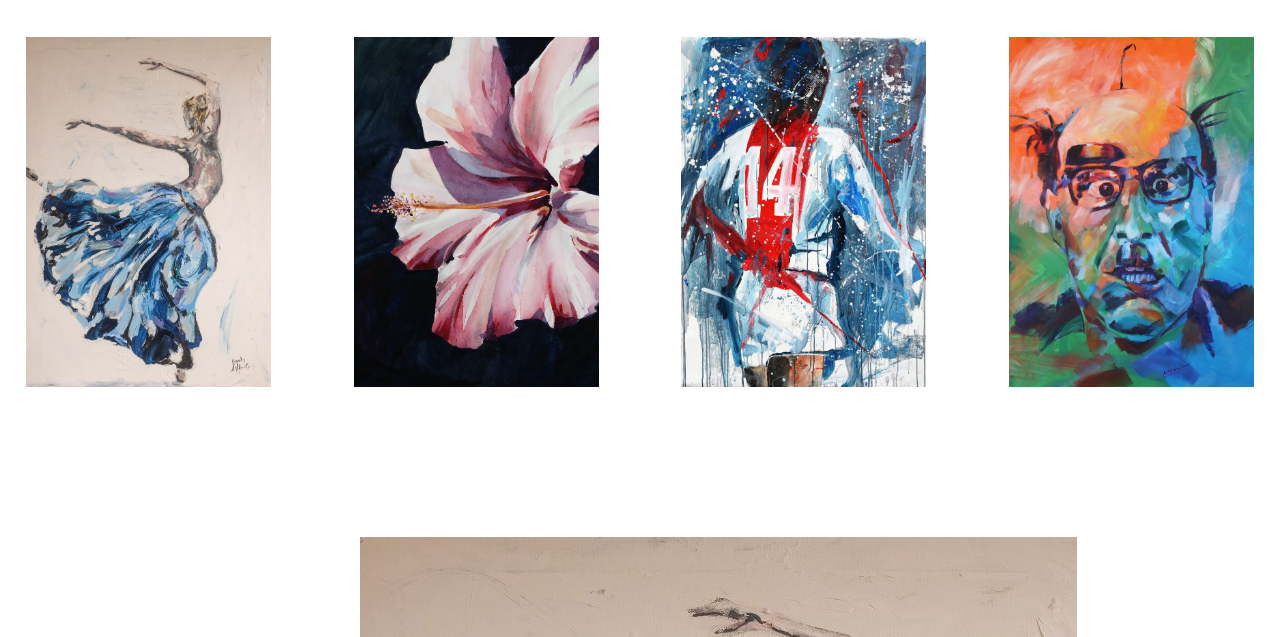
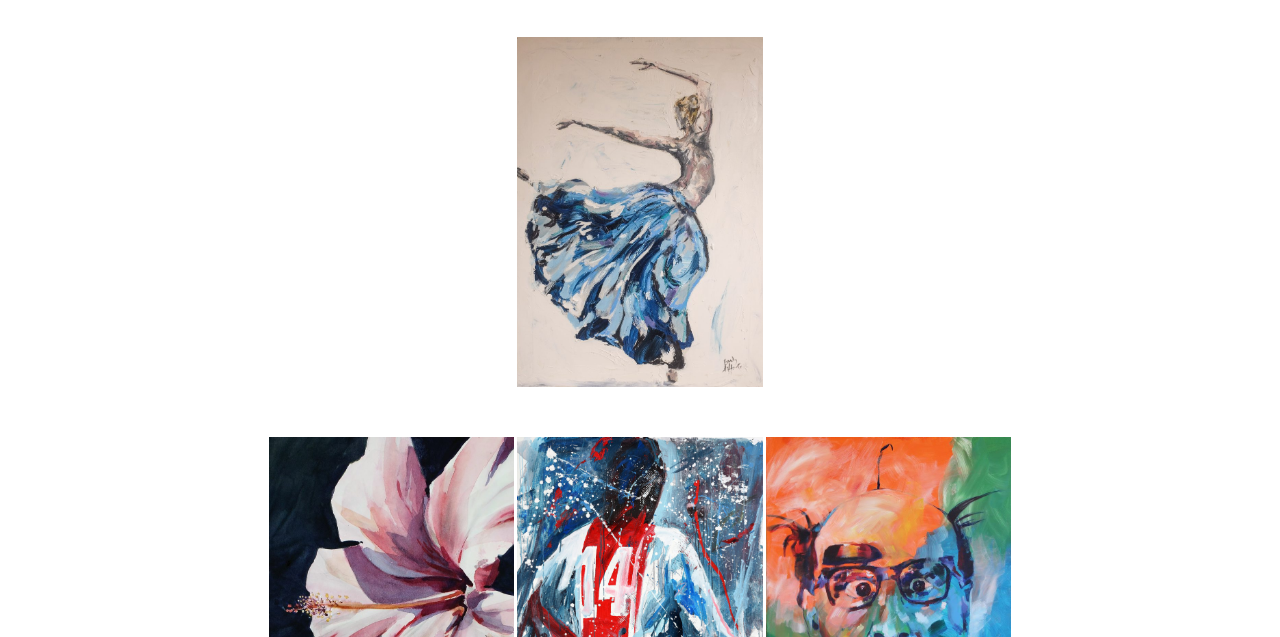
Before and after one commit to Anandprajapati786/ANAND-PARAJAPATI.github.io, a plain HTML site: page index.html in a window 1280 px wide. Shown: the part 730-1367 px from the top of the page. Drawn offline with nearby package versions, Linux system fonts and the light colour scheme.

Commit message:
update
update

```diff
--- a/index.html
+++ b/index.html
@@ -64,22 +64,22 @@
 		<br>
 
 		<center><div class="row">
-			<div class="col-md-3">
+
 				<img class="crop-img"
 				  src="d.jpg"
 				  alt="Dacing Girl "/>
 			</div>
-			<div class="col-md-3">
+
 				<img class="crop-img"
 				  src="f.jpg"
 				  alt="Flower Art"/>
 			</div>
-			<div class="col-md-3">
+
 				<img class="crop-img"
 				  src="b.jpg"
 				  alt="Jersey"/>
 			</div>
-			<div class="col-md-3">
+
 				<img class="crop-img"
 				   src="l.jpg"
 				   alt="Comedy Painting"/>
```
